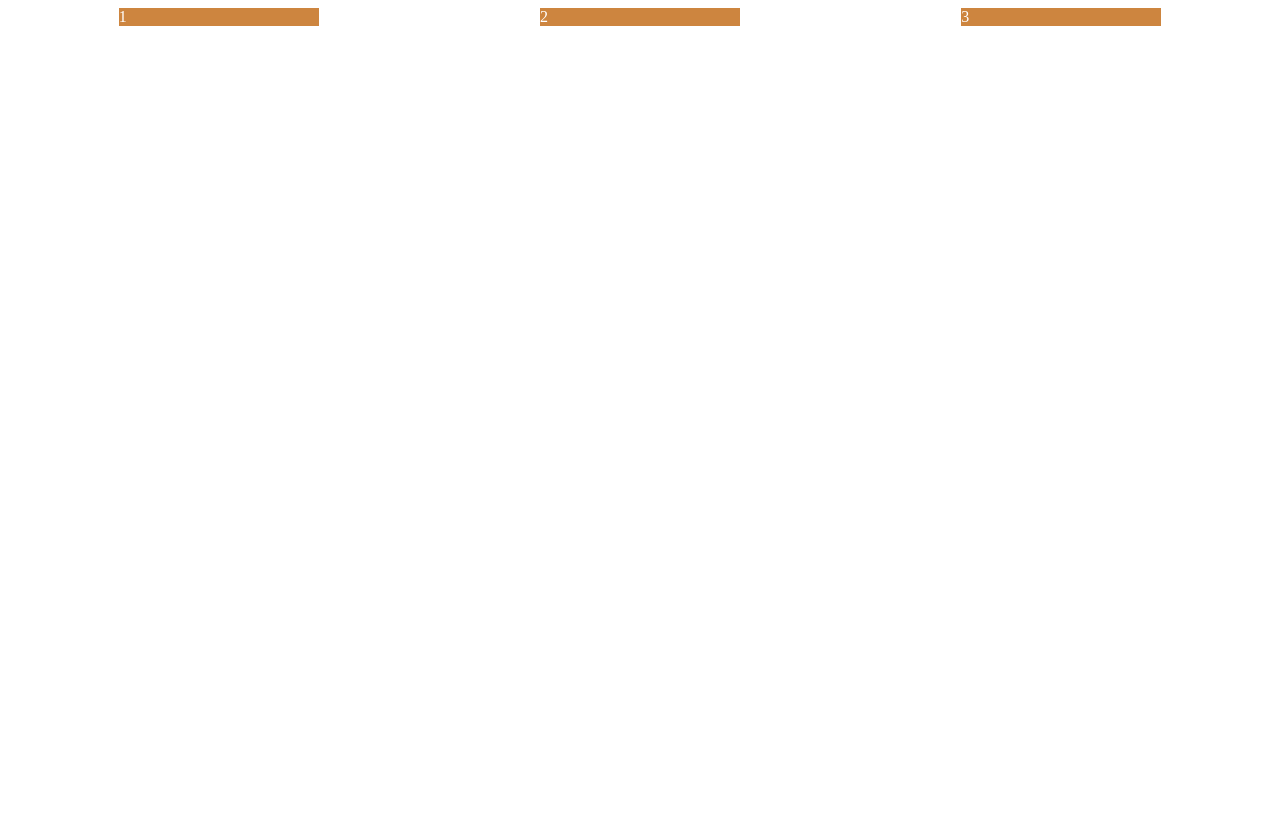
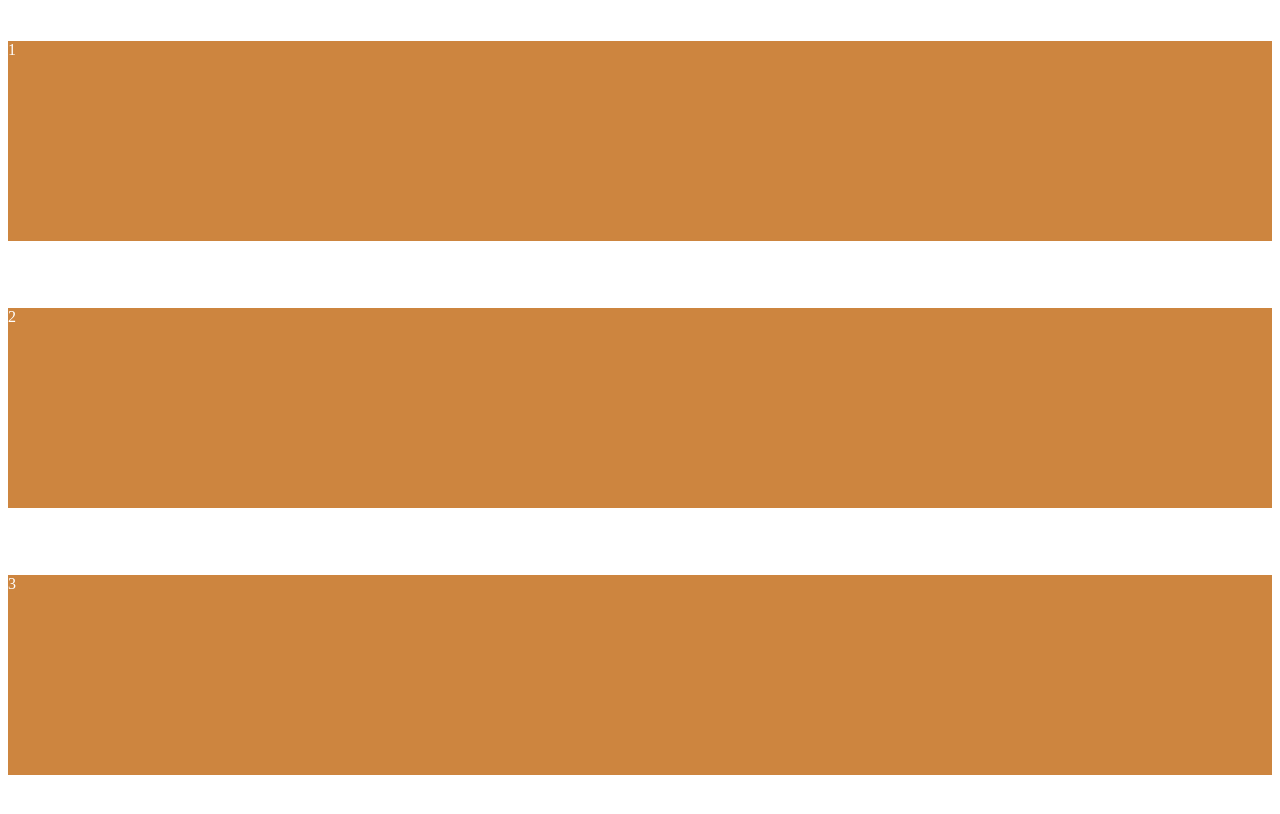
Before and after one commit to funkyblues/css-layout-masterclass-2022, a plain HTML site: page index.html in a window 1280 px wide. Drawn offline with Linux system fonts and the light colour scheme.

Commit message:
FLEXBOX - Column and Row

```diff
--- a/styles.css
+++ b/styles.css
@@ -1,12 +1,16 @@
 .wrapper {
   display: flex;
+  flex-direction: column;
+  /* Main Axis */
   justify-content: space-around;
-  align-items: flex-start;
+  /* Cross Axis */
+  /* align-items: center; */
+  align-items: stretch;
   height: 100vh;
 }
 
 .box {
-  width: 200px;
+  height: 200px;
   background-color: peru;
   color: white;
 }
```
